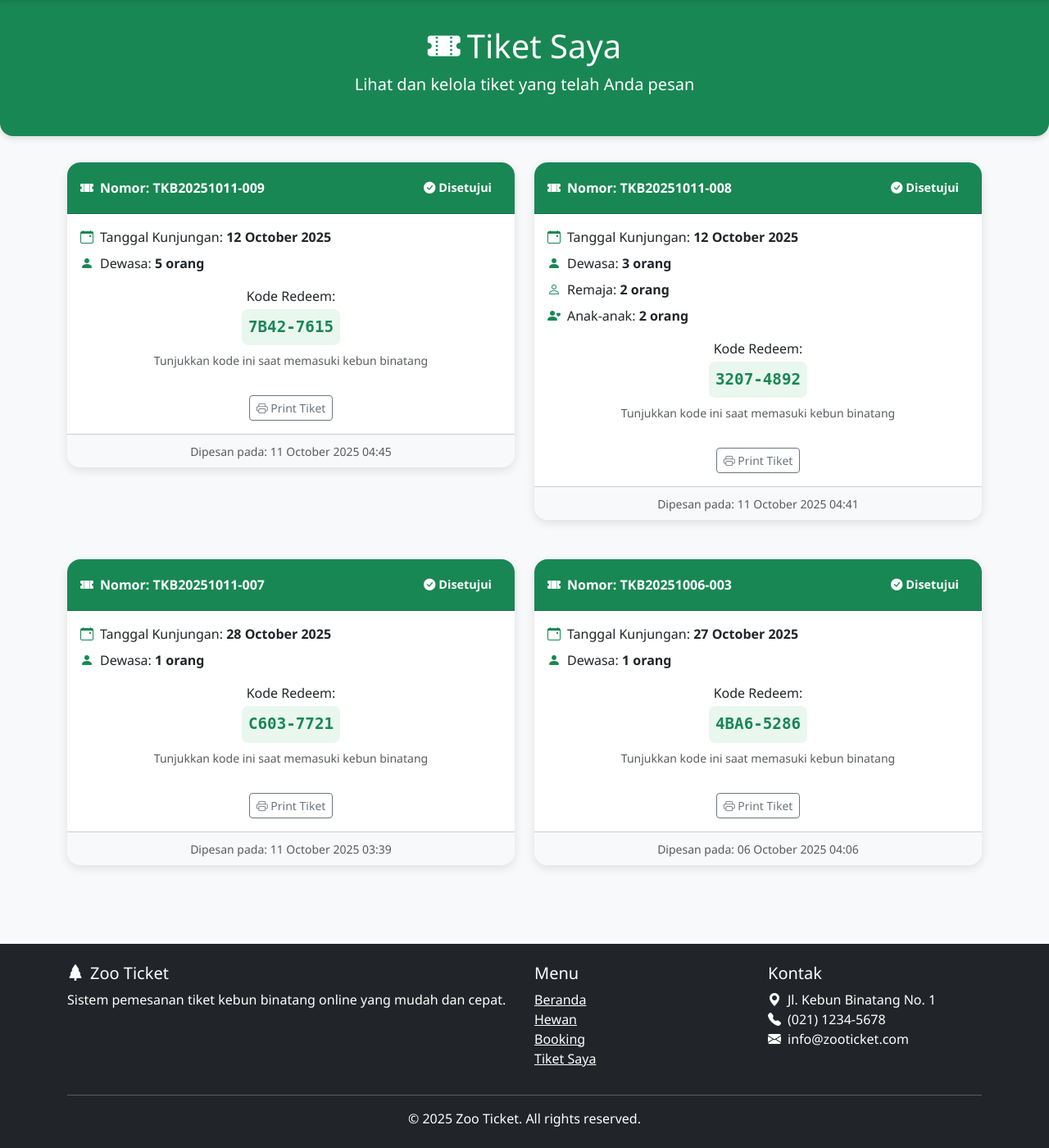
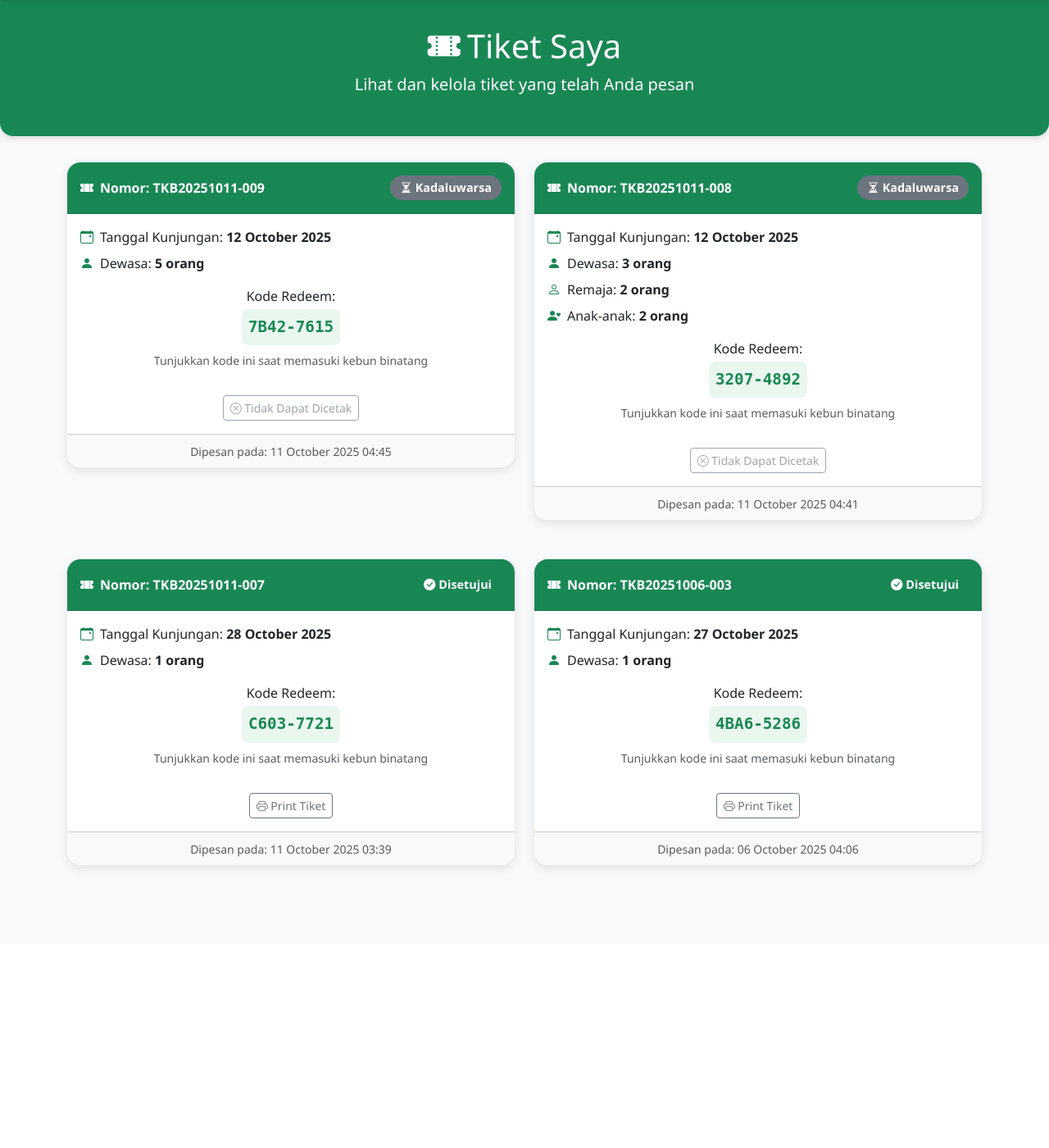
Before and after one commit to Hu-Wann/zoo-ticket, a PHP site: page /tiket.php in a window 1280 px wide. Shown: the part 56-1456 px from the top of the page at 82% size. After the commit the page ends 1119 px from the top, so only its background shows below. Run offline with PHP 8.4, Linux system fonts and the light colour scheme; a user stored in the database is signed in; data comes from the database, SQL or seed files in the repository.

Commit message:
deadline update for tiket

```diff
--- a/pages/tiket.php
+++ b/pages/tiket.php
@@ -1,6 +1,23 @@
 <?php
 session_start();
 include "../database/conn.php";
+
+if (!isset($_SESSION['email'])) {
+    header("Location: ../acount/login.php");
+    exit;
+}
+
+$email = $_SESSION['email'];
+$today = date('Y-m-d');
+
+// ✅ Update otomatis semua tiket kadaluwarsa (AMAN)
+$conn->query("
+    UPDATE booking
+    SET status = 'kadaluwarsa'
+    WHERE email = '$email'
+      AND tanggal_kunjungan < '$today'
+      AND status NOT IN ('kadaluwarsa')
+");
 ?>
 <!DOCTYPE html>
 <html lang="id">
@@ -16,7 +33,6 @@ include "../database/conn.php";
             background-color: #f8f9fa;
             font-family: 'Segoe UI', Tahoma, Geneva, Verdana, sans-serif;
         }
-
         .ticket-header {
             background-color: #198754;
             color: white;
@@ -25,7 +41,6 @@ include "../database/conn.php";
             border-radius: 0 0 1rem 1rem;
             box-shadow: 0 4px 6px rgba(0, 0, 0, 0.1);
         }
-
         .ticket-card {
             border-radius: 1rem;
             overflow: hidden;
@@ -34,25 +49,21 @@ include "../database/conn.php";
             border: none;
             transition: transform .3s;
         }
-
         .ticket-card:hover {
             transform: translateY(-5px);
         }
-
         .card-header {
             background-color: #198754;
             color: white;
             font-weight: bold;
             padding: 1rem;
         }
-
         .status-badge {
             padding: .25rem .75rem;
             border-radius: 1rem;
             font-size: .9rem;
             font-weight: 600;
         }
-
         .ticket-code {
             font-family: monospace;
             font-size: 1.2rem;
@@ -63,18 +74,15 @@ include "../database/conn.php";
             border-radius: .5rem;
             display: inline-block;
         }
-
         .ticket-info {
             display: flex;
             align-items: center;
             margin-bottom: .5rem;
         }
-
         .ticket-info i {
             margin-right: .5rem;
             color: #198754;
         }
-
         .no-tickets {
             text-align: center;
             padding: 3rem;
@@ -82,12 +90,10 @@ include "../database/conn.php";
             border-radius: 1rem;
             box-shadow: 0 4px 12px rgba(0, 0, 0, 0.1);
         }
-
         .navbar {
             background-color: white;
             box-shadow: 0 2px 4px rgba(0, 0, 0, 0.1);
         }
-
         .navbar-brand {
             font-weight: bold;
             color: #198754;
@@ -96,8 +102,6 @@ include "../database/conn.php";
 </head>
 
 <body>
-
-    <!-- Navbar -->
     <nav class="navbar navbar-expand-lg navbar-light sticky-top">
         <div class="container">
             <a class="navbar-brand" href="index.php">
@@ -119,10 +123,9 @@ include "../database/conn.php";
                             </a>
                         </li>
                     <?php endif; ?>
-
                     <?php if (isset($_SESSION['email'])): ?>
                         <li class="nav-item">
-                            <span class="nav-link text-success">👋 <?php echo htmlspecialchars($_SESSION['nama'] ?? ''); ?></span>
+                            <span class="nav-link text-success">👋 <?= htmlspecialchars($_SESSION['nama'] ?? ''); ?></span>
                         </li>
                         <li class="nav-item">
                             <a class="nav-link text-danger" href="../acount/logout.php"><i class="bi bi-box-arrow-right"></i> Logout</a>
@@ -137,57 +140,57 @@ include "../database/conn.php";
         </div>
     </nav>
 
-    <!-- Header -->
-    <div class="ticket-header">
-        <div class="container text-center">
+    <div class="ticket-header text-center">
+        <div class="container">
             <h1><i class="bi bi-ticket-perforated-fill me-2"></i>Tiket Saya</h1>
             <p class="lead">Lihat dan kelola tiket yang telah Anda pesan</p>
         </div>
     </div>
 
-    <!-- Ticket Content -->
     <div class="container mb-5">
         <?php
-        if (!isset($_SESSION['email'])) {
-            echo '<div class="no-tickets">
-            <i class="bi bi-ticket-perforated-fill text-muted" style="font-size:4rem"></i>
-            <h3 class="mt-3">Silakan login untuk melihat tiket Anda</h3>
-            <p class="text-muted">Masuk untuk melihat detail tiket yang sudah dipesan.</p>
-            <a href="../acount/login.php" class="btn btn-success mt-2"><i class="bi bi-box-arrow-in-right me-2"></i>Login</a>
-          </div>';
-        } else {
-            $email = mysqli_real_escape_string($conn, $_SESSION['email']);
         $query = "SELECT * FROM booking WHERE email = '$email' ORDER BY tanggal_booking DESC";
         $result = mysqli_query($conn, $query);
 
         if ($result && mysqli_num_rows($result) > 0) {
             echo '<div class="row">';
             while ($row = mysqli_fetch_assoc($result)) {
-
                 $nomor = 'TKB' . date('Ymd', strtotime($row['tanggal_booking'])) . '-' . str_pad($row['id'], 3, '0', STR_PAD_LEFT);
                 $kode_redeem = strtoupper(substr(md5($row['id'] . $row['email'] . $row['tanggal_booking']), 0, 4)) . '-' . rand(1000, 9999);
                 $tanggal_kunjungan = date('d F Y', strtotime($row['tanggal_kunjungan']));
 
+                // Tentukan status tampilan
+                $status = strtolower(trim($row['status']));
+                switch ($status) {
+                    case 'acc':
+                        $statusText = 'Disetujui';
+                        $statusClass = 'bg-success text-white';
+                        $statusIcon = 'bi-check-circle-fill';
+                        break;
+                    case 'dec':
+                        $statusText = 'Ditolak';
+                        $statusClass = 'bg-danger text-white';
+                        $statusIcon = 'bi-x-circle-fill';
+                        break;
+                    case 'kadaluwarsa':
+                        $statusText = 'Kadaluwarsa';
+                        $statusClass = 'bg-secondary text-white';
+                        $statusIcon = 'bi-hourglass-split';
+                        break;
+                    case 'pending':
                         $statusText = 'Dibooking';
                         $statusClass = 'bg-warning text-dark';
                         $statusIcon = 'bi-clock-history';
-                    if (isset($row['status'])) {
-                        if ($row['status'] === 'acc') {
-                            $statusText = 'Disetujui';
-                            $statusClass = 'bg-success text-white';
-                            $statusIcon = 'bi-check-circle-fill';
-                        } elseif ($row['status'] === 'dec') {
-                            $statusText = 'Ditolak';
-                            $statusClass = 'bg-danger text-white';
-                            $statusIcon = 'bi-x-circle-fill';
-                        } elseif ($row['status'] === 'dibooking') {
+                        break;
+                    default:
                         $statusText = 'Dibooking';
                         $statusClass = 'bg-warning text-dark';
                         $statusIcon = 'bi-clock-history';
-                        }
+                        break;
                 }
 
-                    echo '<div class="col-md-6 mb-4">
+                echo '
+                <div class="col-md-6 mb-4">
                     <div class="card ticket-card">
                         <div class="card-header d-flex justify-content-between align-items-center">
                             <span><i class="bi bi-ticket-perforated-fill me-2"></i>Nomor: ' . htmlspecialchars($nomor) . '</span>
@@ -198,31 +201,33 @@ include "../database/conn.php";
                                 <span>Tanggal Kunjungan: <strong>' . htmlspecialchars($tanggal_kunjungan) . '</strong></span>
                             </div>';
 
-                    if (!empty($row['jumlah_dewasa']) && $row['jumlah_dewasa'] > 0) {
-                        echo '<div class="ticket-info"><i class="bi bi-person-fill"></i><span>Dewasa: <strong>' . (int)$row['jumlah_dewasa'] . ' orang</strong></span></div>';
-                    }
-                    if (!empty($row['jumlah_remaja']) && $row['jumlah_remaja'] > 0) {
-                        echo '<div class="ticket-info"><i class="bi bi-person"></i><span>Remaja: <strong>' . (int)$row['jumlah_remaja'] . ' orang</strong></span></div>';
-                    }
-                    if (!empty($row['jumlah_anak']) && $row['jumlah_anak'] > 0) {
-                        echo '<div class="ticket-info"><i class="bi bi-person-heart"></i><span>Anak-anak: <strong>' . (int)$row['jumlah_anak'] . ' orang</strong></span></div>';
+                if ($row['jumlah_dewasa'] > 0)
+                    echo '<div class="ticket-info"><i class="bi bi-person-fill"></i><span>Dewasa: <strong>' . $row['jumlah_dewasa'] . ' orang</strong></span></div>';
+                if ($row['jumlah_remaja'] > 0)
+                    echo '<div class="ticket-info"><i class="bi bi-person"></i><span>Remaja: <strong>' . $row['jumlah_remaja'] . ' orang</strong></span></div>';
+                if ($row['jumlah_anak'] > 0)
+                    echo '<div class="ticket-info"><i class="bi bi-person-heart"></i><span>Anak-anak: <strong>' . $row['jumlah_anak'] . ' orang</strong></span></div>';
+
+                if ($row['status'] === 'dec') {
+                    echo '<div class="alert alert-danger mt-3 mb-0">Alasan: ' . htmlspecialchars($row['alasan'] ?? 'Tidak diketahui') . '</div>';
                 }
 
-                    if (isset($row['status']) && $row['status'] === 'dec') {
-                        if (!empty($row['alasan'])) {
-                            echo '<div class="alert alert-danger mt-3 mb-0">Alasan penolakan: ' . htmlspecialchars($row['alasan']) . '</div>';
+                echo '
+                    <div class="mt-3 text-center">
+                        <p class="mb-1">Kode Redeem:</p>
+                        <div class="ticket-code">' . htmlspecialchars($kode_redeem) . '</div>
+                        <p class="text-muted mt-2 small">Tunjukkan kode ini saat memasuki kebun binatang</p>';
+                if ($status !== 'kadaluwarsa') {
+                    echo '<button class="btn btn-outline-secondary btn-sm mt-3" onclick="printTicket(this)">
+                        <i class="bi bi-printer"></i> Print Tiket
+                    </button>';
                 } else {
-                            echo '<div class="alert alert-danger mt-3 mb-0">Tiket ini ditolak oleh admin.</div>';
-                        }
+                    echo '<button class="btn btn-outline-secondary btn-sm mt-3" disabled>
+                        <i class="bi bi-x-circle"></i> Tidak Dapat Dicetak
+                    </button>';
                 }
 
-                    echo '<div class="mt-3 text-center">
-                    <p class="mb-1">Kode Redeem:</p>
-                    <div class="ticket-code">' . htmlspecialchars($kode_redeem) . '</div>
-                    <p class="text-muted mt-2 small">Tunjukkan kode ini saat memasuki kebun binatang</p>
-                    <button class="btn btn-outline-secondary btn-sm mt-3" onclick="printTicket(this)">
-                        <i class="bi bi-printer"></i> Print Tiket
-                    </button>
+                echo '
                     </div>
                 </div>
                 <div class="card-footer text-center bg-light">
@@ -231,7 +236,6 @@ include "../database/conn.php";
             </div>
         </div>';
             }
-
             echo '</div>';
         } else {
             echo '<div class="no-tickets">
@@ -241,42 +245,8 @@ include "../database/conn.php";
                 <a href="booking.php" class="btn btn-success mt-2"><i class="bi bi-plus-circle me-2"></i>Pesan Tiket Sekarang</a>
             </div>';
         }
-        }
         ?>
     </div>
-
-    <!-- Footer -->
-    <footer class="bg-dark text-white py-4 mt-5">
-        <div class="container">
-            <div class="row">
-                <div class="col-md-6">
-                    <h5><i class="bi bi-tree-fill me-2"></i>Zoo Ticket</h5>
-                    <p>Sistem pemesanan tiket kebun binatang online yang mudah dan cepat.</p>
-                </div>
-                <div class="col-md-3">
-                    <h5>Menu</h5>
-                    <ul class="list-unstyled">
-                        <li><a href="index.php" class="text-white">Beranda</a></li>
-                        <li><a href="animal.php" class="text-white">Hewan</a></li>
-                        <li><a href="booking.php" class="text-white">Booking</a></li>
-                        <li><a href="tiket.php" class="text-white">Tiket Saya</a></li>
-                    </ul>
-                </div>
-                <div class="col-md-3">
-                    <h5>Kontak</h5>
-                    <ul class="list-unstyled">
-                        <li><i class="bi bi-geo-alt-fill me-2"></i>Jl. Kebun Binatang No. 1</li>
-                        <li><i class="bi bi-telephone-fill me-2"></i>(021) 1234-5678</li>
-                        <li><i class="bi bi-envelope-fill me-2"></i>info@zooticket.com</li>
-                    </ul>
-                </div>
-            </div>
-            <hr>
-            <div class="text-center">
-                <p class="mb-0">&copy; <?php echo date('Y'); ?> Zoo Ticket. All rights reserved.</p>
-            </div>
-        </div>
-    </footer>
 
     <script>
         function printTicket(button) {
@@ -290,23 +260,16 @@ include "../database/conn.php";
                     <link href="https://cdn.jsdelivr.net/npm/bootstrap@5.3.0/dist/css/bootstrap.min.css" rel="stylesheet">
                     <link rel="stylesheet" href="https://cdn.jsdelivr.net/npm/bootstrap-icons@1.10.0/font/bootstrap-icons.css">
                 </head>
-            <body>
-                ${printContents}
-            </body>
+                <body>${printContents}</body>
                 </html>
             `);
             printWindow.document.close();
             printWindow.focus();
-        printWindow.onload = function() {
+            printWindow.onload = () => {
                 printWindow.print();
-            printWindow.onafterprint = function() {
-                printWindow.close();
-            };
+                printWindow.onafterprint = () => printWindow.close();
             };
         }
     </script>
-
-    <script src="https://cdn.jsdelivr.net/npm/bootstrap@5.3.0/dist/js/bootstrap.bundle.min.js"></script>
 </body>
-
 </html>
```
Also changed, not shown: pages/animal.php (+24 -2 lines). Lines whose indentation alone changed are shown as unchanged.
